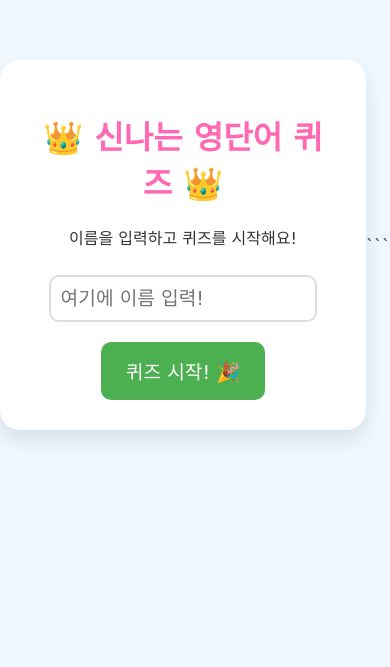
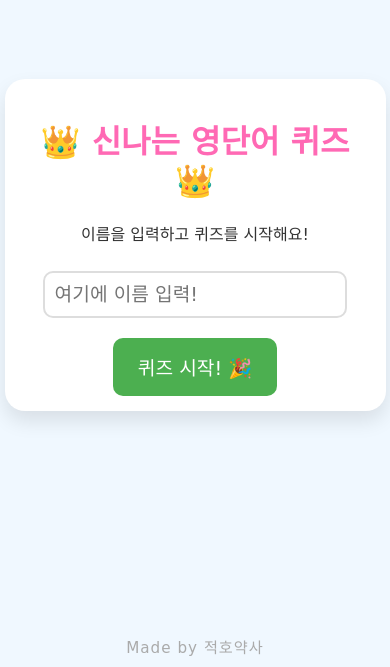
Before and after one commit to redtiger2422/engquiz, a plain HTML site: page index.html in a window 390 px wide. Shown: the part 177-844 px from the top of the page. Drawn offline with Linux system fonts and the light colour scheme; a web font is replaced by a local one.

Commit message:
Update index.html

````diff
--- a/index.html
+++ b/index.html
@@ -6,7 +6,6 @@
     <title>👑 초등학생 영단어 퀴즈 👑</title>
     <style>
         @import url('https://fonts.googleapis.com/css2?family=Poor+Story&display=swap');
-
         body {
             font-family: 'Poor Story', cursive;
             background-color: #f0f8ff;
@@ -18,7 +17,6 @@
             margin: 0;
             text-align: center;
         }
-
         .container {
             background-color: #fff;
             padding: 30px;
@@ -27,11 +25,9 @@
             width: 90%;
             max-width: 500px;
         }
-
         h1, h2 {
             color: #ff69b4;
         }
-
         input[type="text"] {
             padding: 10px;
             border: 2px solid #ddd;
@@ -41,7 +37,6 @@
             font-family: 'Poor Story', cursive;
             font-size: 1.2em;
         }
-
         .button {
             background-color: #4CAF50;
             color: white;
@@ -54,51 +49,41 @@
             font-family: 'Poor Story', cursive;
             transition: background-color 0.3s;
         }
-
         .button:hover {
             background-color: #45a049;
         }
-
         .options button {
             display: block;
             width: 100%;
             margin-top: 10px;
             background-color: #87CEEB;
         }
-
         .options button.correct {
             background-color: #90ee90;
         }
-
         .options button.incorrect {
             background-color: #f08080;
         }
-
         .feedback {
             margin-top: 20px;
             font-size: 1.5em;
             font-weight: bold;
         }
-
         .correct-feedback {
             color: #2e8b57;
         }
-
         .incorrect-feedback {
             color: #dc143c;
         }
-
         #quiz-container, #result-container {
             display: none;
         }
-
         #progress-bar-container {
             width: 100%;
             background-color: #ddd;
             border-radius: 10px;
             margin-top: 15px;
         }
-
         #progress-bar {
             width: 0%;
             height: 20px;
@@ -106,7 +91,6 @@
             border-radius: 10px;
             transition: width 0.5s;
         }
-
         .set-title {
             background-color: #ffc107;
             padding: 5px 10px;
@@ -115,10 +99,30 @@
             margin-bottom: 15px;
             font-size: 1.1em;
         }
-
+        .madeby {
+            position: fixed;
+            bottom: 10px;
+            left: 0;
+            width: 100vw;
+            text-align: center;
+            font-size: 1em;
+            color: #aaa;
+            font-family: 'Poor Story', cursive;
+            letter-spacing: 1px;
+            z-index: 99;
+            pointer-events: none;
+            user-select: none;
+        }
+        @media (max-width: 600px) {
+            .container { padding: 15px; }
+            .madeby { font-size: 0.95em; }
+        }
     </style>
 </head>
 <body>
+    <!-- 배경음악 및 효과음 오디오 추가 -->
+    <audio id="bgm" src="kids.mp3" loop preload="auto"></audio>
+    <audio id="correct-sound" src="coin.mp3" preload="auto"></audio>
 
     <div class="container" id="start-container">
         <h1>👑 신나는 영단어 퀴즈 👑</h1>
@@ -148,6 +152,8 @@
         <button class="button" onclick="submitScore()">점수 전송하기 🚀</button>
     </div>
 
+    <div class="madeby">Made by 적호약사</div>
+
     <script>
         const words = [
             { eng: 'company', kor: '회사' },
@@ -173,6 +179,23 @@
         const resultContainer = document.getElementById('result-container');
         const nextBtn = document.getElementById('next-btn');
 
+        // 오디오 컨트롤
+        const bgm = document.getElementById('bgm');
+        const correctSound = document.getElementById('correct-sound');
+
+        // 모바일/PC 자동재생 문제로, 첫 클릭(퀴즈 시작)시 play
+        function playBGM() {
+            if (bgm.paused) {
+                bgm.volume = 0.25; // 살짝 작게
+                bgm.play().catch(()=>{}); // play 에러 무시
+            }
+        }
+
+        function playCorrectSound() {
+            correctSound.currentTime = 0;
+            correctSound.play().catch(()=>{});
+        }
+
         function shuffle(array) {
             return array.sort(() => Math.random() - 0.5);
         }
@@ -185,6 +208,7 @@
             }
             startContainer.style.display = 'none';
             quizContainer.style.display = 'block';
+            playBGM(); // 배경음악 시작
             startSet(1);
         }
 
@@ -295,6 +319,7 @@
             if (isCorrect) {
                 score += 10;
                 feedbackEl.innerHTML = '<span class="correct-feedback">정답이에요! 🥳 +10점</span>';
+                playCorrectSound(); // 정답 효과음
                 if (buttonEl) {
                     buttonEl.classList.add('correct');
                 }
@@ -335,8 +360,6 @@
             // 예: fetch('/api/scores', { method: 'POST', body: JSON.stringify({ name: userName, score: score }) });
             alert(`'${userName}'님의 점수(${score}점)가 서버로 전송되었습니다! (데모)`);
         }
-
     </script>
 </body>
 </html>
-```
````
